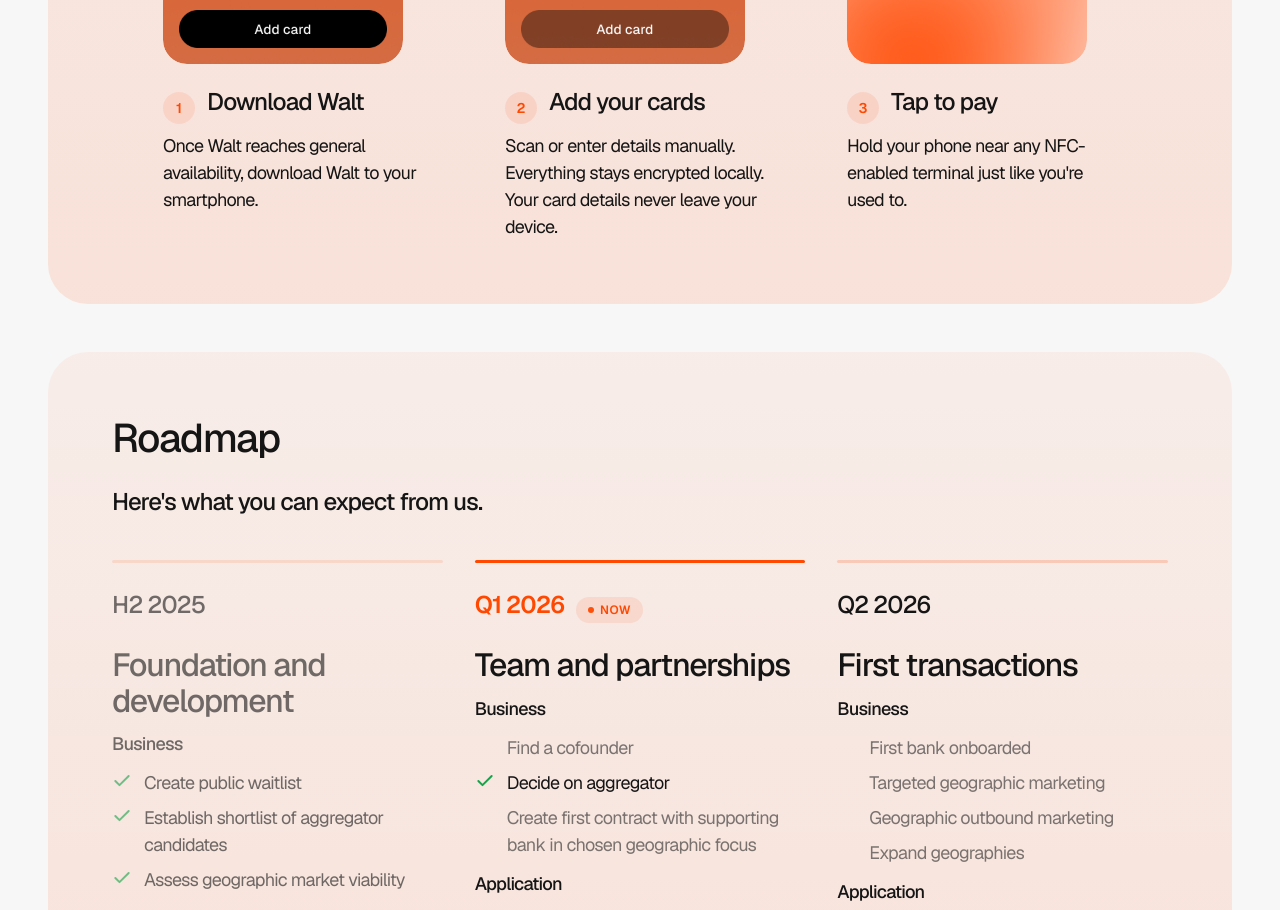
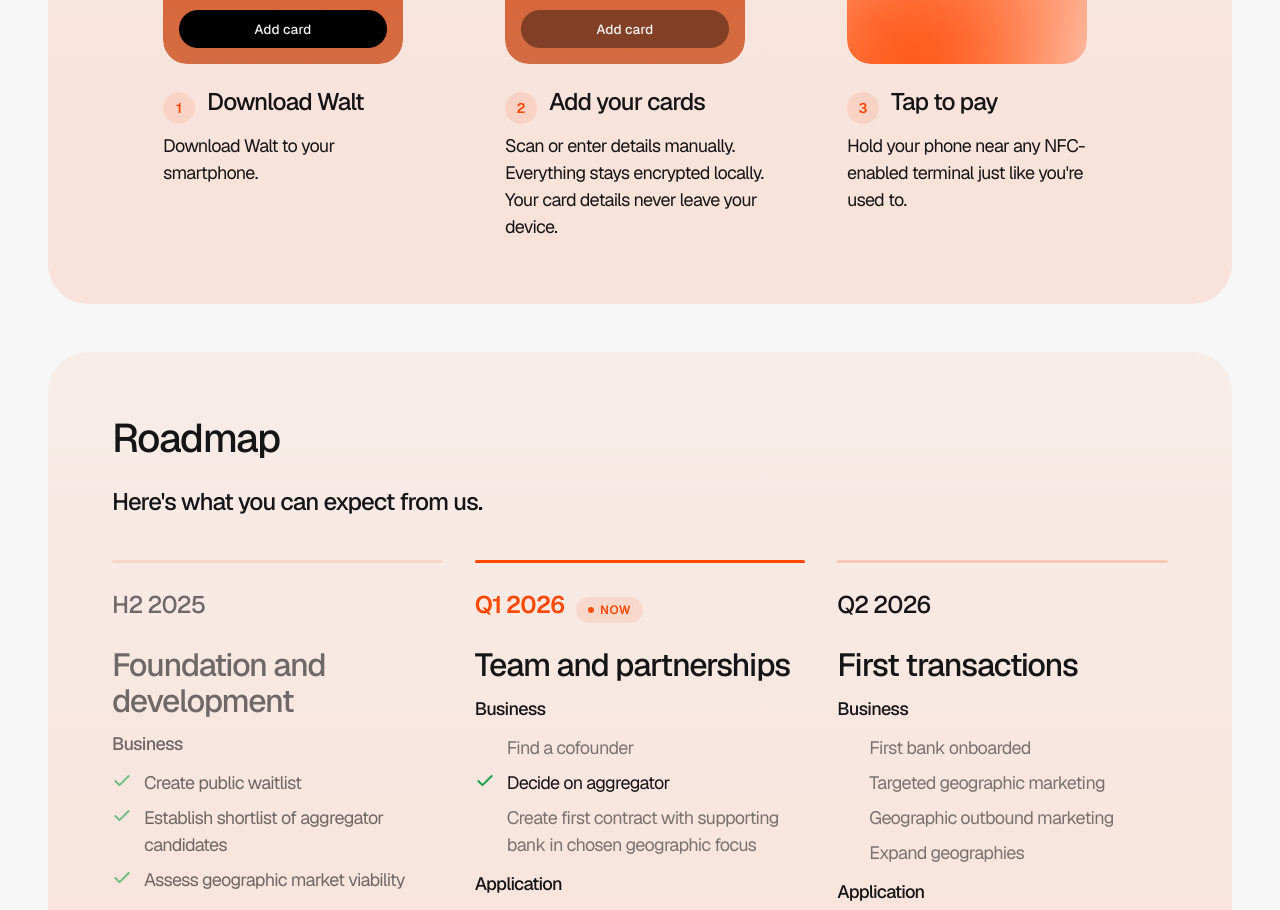
Before and after one commit to walt-app/walt-signup, a Next.js app: page / in a window 1280 px wide. Shown: the part 2220-3130 px from the top of the page. Built offline with nearby package versions, Linux system fonts and the light colour scheme.

Commit message:
Remove general availability qualifier from Download Walt step

```diff
--- a/pages/index.js
+++ b/pages/index.js
@@ -55,7 +55,7 @@ export default function Home() {
     {
       title: "Download Walt",
       description:
-        "Once Walt reaches general availability, download Walt to your smartphone.",
+        "Download Walt to your smartphone.",
       image: "/promo-screen.jpg",
       alt: "Walt app download screen",
     },
```
